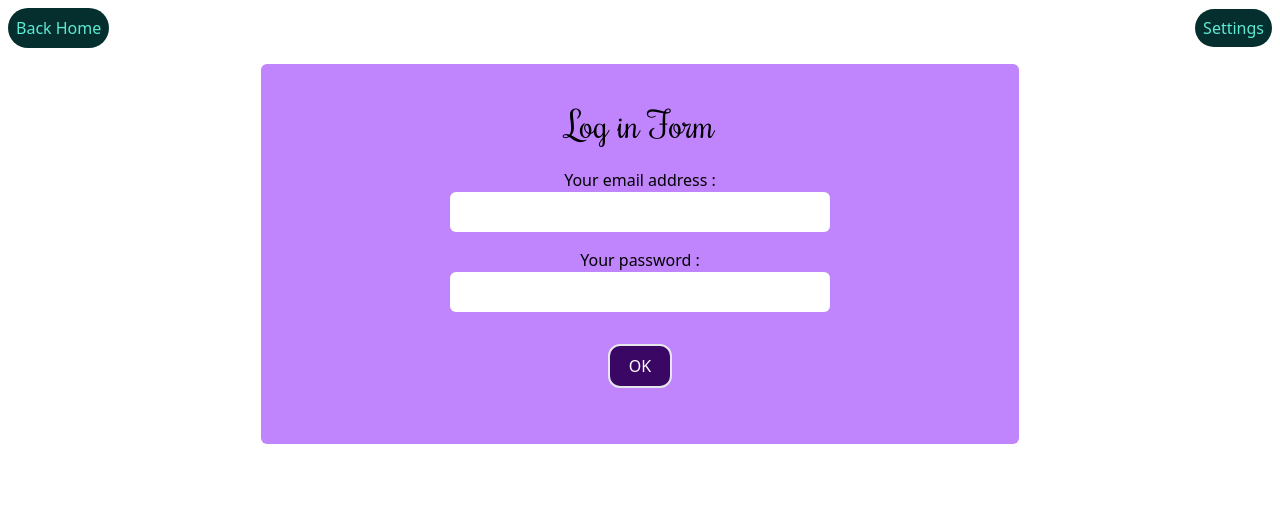
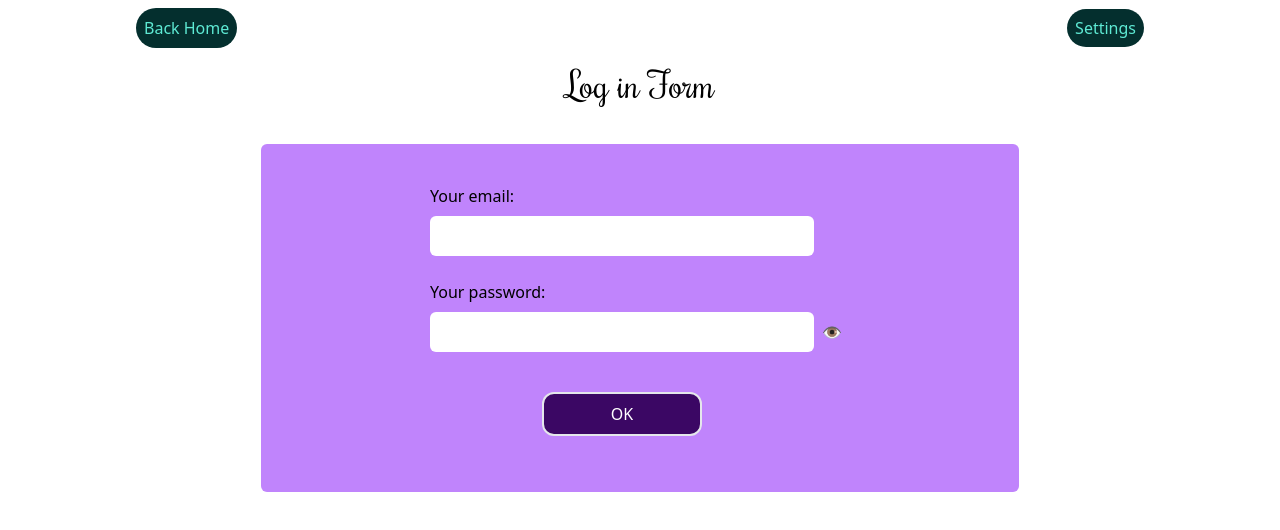
Before and after one commit to Sylvie-C/user_connection_MERN_project, a React (Vite) app in the folder frontend/: page /login in a window 1280 px wide. Shown: the top 530 px of the page. Built offline with nearby package versions, Linux system fonts and the light colour scheme.

Commit message:
change project structure and style, Navbar customizable buttons, prepare protected route (user connected)

```diff
--- a/frontend/src/App.jsx
+++ b/frontend/src/App.jsx
@@ -1,5 +1,5 @@
 import { Outlet } from "react-router-dom" ;
-import Navbar from "./components/Navbar" ;
+import Navbar from "./components/Navbar/Navbar" ;
 
 export default function App() {
 	return (
--- a/frontend/src/components/EyeIcon.jsx
+++ b/frontend/src/components/Forms/EyeIcon.jsx
@@ -1,5 +1,4 @@
 import { useState } from "react" ;
-
 
 export default function EyeIcon ( { eyeClicked } ) {
 
--- /dev/null
+++ b/frontend/src/components/Forms/Login.jsx
@@ -0,0 +1,94 @@
+
+import { useState } from "react";
+import EyeIcon from "./EyeIcon";
+
+export default function Login () {
+
+  const [ pwdVisibility , setPwdVisibility ] = useState (false) ;
+
+  // display password on clic on eye icon (password hidden by default)
+  const showPassword = (value) => {
+    // if eye is closed, password is visible
+    if (value) {
+      setPwdVisibility (true) ;
+    }else{
+      setPwdVisibility (false) ;
+    }
+  }
+
+  const handleSubmit =  async (event) => {
+    event.preventDefault() ;
+
+    const formDataObj = new FormData (event.target);
+    console.log (formDataObj);
+
+    try {
+      const data = {
+        email: formDataObj.get("email"),
+        password: formDataObj.get("password") ,
+      }
+
+      const response = await fetch (
+        `${import.meta.env.VITE_BACKEND_URL}/api/user/` , // route defined in backend /user.js file
+        {
+          method: "POST" ,
+          headers: { "Content-Type" : "application/json" } ,
+          body: JSON.stringify(data) ,
+        }
+      )
+
+      if (response.ok) {
+        alert("You are now logged in.") ;
+        navigate("/protected") ;
+      }else{
+        alert("Oops ! There was a problem. You are not registered. ") ;
+      }
+    }
+
+    catch (err) {
+      console.error (err) ;
+    }
+  }
+
+  return (
+    <div className="p-2">
+      <h1 className="font-heading text-4xl text-center mb-6 md:mb-10">Log in Form</h1>
+
+      <form onSubmit={handleSubmit} className="mx-auto w-full sm:w-3/5 pt-4 md:pt-10 pb-10 flex flex-col bg-purple-400 rounded-md">
+        <div className="mx-auto w-72 sm:w-fit sm:px-4">
+          <div className="flex flex-col mb-4">
+            <label htmlFor="email">Your email:</label>
+            <input
+              required
+              type="email"
+              name="email"
+              className="w-72 md:w-96 h-10 bg-white px-2 my-2 rounded-md"
+            />
+          </div>
+
+          <div className="flex flex-col mb-4">
+            <label htmlFor="password">Your password:</label>
+            <div className="flex items-center">
+              <input
+                required
+                type= { pwdVisibility ? "text" : "password" }
+                name="password"
+                className="w-72 md:w-96 h-10 bg-white px-2 my-2 rounded-md"
+              />
+              <EyeIcon eyeClicked={ showPassword }/>
+            </div>
+          </div>
+
+          <div className="w-72 md:w-96 flex justify-center">
+            <button
+              type="submit"
+              className="w-40 text-white bg-purple-950 p-2 m-4 inline-block rounded-xl transition hover:bg-white hover:border-purple-950 border-2 hover:text-purple-950 duration-300">
+                OK
+            </button>
+          </div>
+        </div>
+      </form>
+    </div>
+  )
+
+}
--- a/frontend/src/components/Signin.jsx
+++ b/frontend/src/components/Forms/Signin.jsx
@@ -83,6 +83,7 @@ export default function Signin () {
 
   return (
     <div className="p-2">
+      <h1 className="font-heading text-4xl text-center mb-6 md:mb-10">Sign in Form</h1>
       <form onSubmit={handleSubmit} className="mx-auto w-full sm:w-3/5 pt-4 md:pt-10 pb-10 flex flex-col bg-purple-400 rounded-md">
         <div className="mx-auto w-72 sm:w-fit sm:px-4">
           <div className="flex flex-col mb-4">
--- a/frontend/src/components/Home.jsx
+++ b/frontend/src/components/Home.jsx
@@ -3,8 +3,8 @@ import { NavLink } from "react-router-dom" ;
 export default function Home () {
 
   return(
-    <div className="w-full lg:max-w-7xl mx-auto bg-purple-400 rounded-md flex justify-center ">
-      <div className="w-full lg:w-2/4 mx-2 ls:mx-16 my-8 lg:my-16 bg-purple-200 rounded-md text-center">
+    <div className="w-full sm:max-w-xl mx-auto bg-purple-400 rounded-md flex justify-center ">
+      <div className="w-full lg:w-2/4 mx-2 py-6 ls:mx-16 my-8 lg:my-16 bg-purple-200 rounded-md text-center">
         <p>Already have an account ? </p>
         <NavLink to="login" className="mb-8 text-white bg-purple-950 p-2 m-4 inline-block rounded-xl transition hover:bg-white hover:border-purple-950 border-2 hover:text-purple-950 duration-300">Log in</NavLink>
 
--- a/frontend/src/components/Login.jsx
+++ /dev/null
@@ -1,36 +0,0 @@
-export default function Login () {
-
-  const handleSubmit = async (event) => {
-    event.preventDefault() ;
-
-    const response = await fetch (
-      `${import.meta.env.VITE_BACKEND_URL}/api/user/`
-    );
-
-    console.log ("GET USERS ? : " , response) ;
-
-    const usersList = await response.json() ;
-    console.log ("USERS LIST ? : " , usersList) ;
-  }
-
-  return (
-    <div className="flex flex-col items-center p-2">
-      <form onSubmit={handleSubmit} className="w-full lg:w-3/5 pt-4 md:pt-10 pb-10 flex flex-col items-center bg-purple-400 rounded-md">
-
-        <h1 className="font-heading text-4xl text-center mb-6">Log in Form</h1>
-
-        <label htmlFor="email" >Your email address : </label>
-        <input type="text" name="email"
-          className="bg-white w-5/6 sm:w-3/6 p-2 rounded-md mb-4"
-        />
-
-        <label htmlFor="pwd" >Your password : </label>
-        <input type="text" name="pwd"
-          className="bg-white w-5/6 sm:w-3/6 p-2 rounded-md mb-4"
-        />
-        <button type="submit" className="w-3/12 lg:w-1/12 text-white bg-purple-950 p-2 m-4 inline-block rounded-xl transition hover:bg-white hover:border-purple-950 border-2 hover:text-purple-950 duration-300">OK</button>
-      </form>
-    </div>
-  )
-
-}
--- a/frontend/src/components/Navbar.jsx
+++ /dev/null
@@ -1,14 +0,0 @@
-import { NavLink } from "react-router-dom" ;
-
-export default function Navbar () {
-  return(
-    <>
-      <nav className="w-full lg:max-w-7xl mx-auto flex justify-between items-center">
-        <NavLink to="/" className="m-2 p-2 rounded-full bg-teal-950 text-teal-300 transition hover:bg-teal-300 hover:text-teal-950">Back Home</NavLink>
-        <div>
-          <NavLink to="/settings" className="m-2 p-2 rounded-full bg-teal-950 text-teal-300 transition hover:bg-teal-300 hover:text-teal-950">Settings</NavLink>
-        </div>
-      </nav>
-    </>
-  )
-}
--- /dev/null
+++ b/frontend/src/components/Navbar/Navbar.jsx
@@ -0,0 +1,27 @@
+
+import NavbarBtn from "./NavbarBtn" ;
+
+export default function Navbar () {
+
+  // -------  TO BE IMPLEMENTED : "Settings" button display (Redux Store ?)
+  let display ;
+  let token ;
+
+  token = true; // SHOW / HIDE SETTINGS BTN
+
+  if (token) { display = "inline-block" } // If token (user connected), display
+  else { display = "hidden" }
+  // --------------------------------------------------------------
+
+
+  return(
+    <>
+      <nav className="w-full lg:max-w-5xl mx-auto flex justify-between items-center">
+          <NavbarBtn btnTxt="Back Home" destination="/" />
+        <div className={ display }>
+          <NavbarBtn btnTxt="Settings" destination="/protected/settings" />
+        </div>
+      </nav>
+    </>
+  )
+}
--- /dev/null
+++ b/frontend/src/components/Navbar/NavbarBtn.jsx
@@ -0,0 +1,15 @@
+import { NavLink } from "react-router-dom" ;
+
+export default function NavbarBtn ( { btnTxt , destination } ) {
+
+  return (
+    <>
+      <NavLink
+        to={ destination }
+        className="m-2 p-2 rounded-full bg-teal-950 text-teal-300 transition hover:bg-teal-300 hover:text-teal-950"
+      >
+        { btnTxt }
+      </NavLink>
+    </>
+  )
+}
```
Also changed, not shown: frontend/src/main.jsx (+5 -5 lines), frontend/src/protected/Settings.jsx (renamed from frontend/src/components/Settings.jsx), 1 other file (tests, documents, lock files or other folders).
